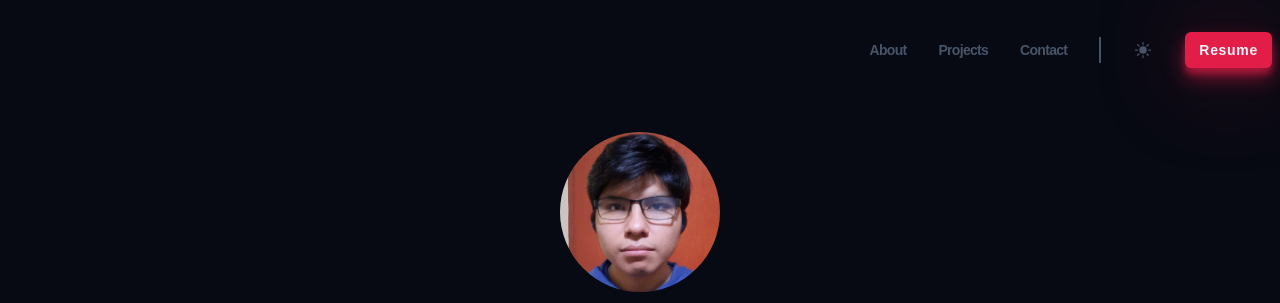
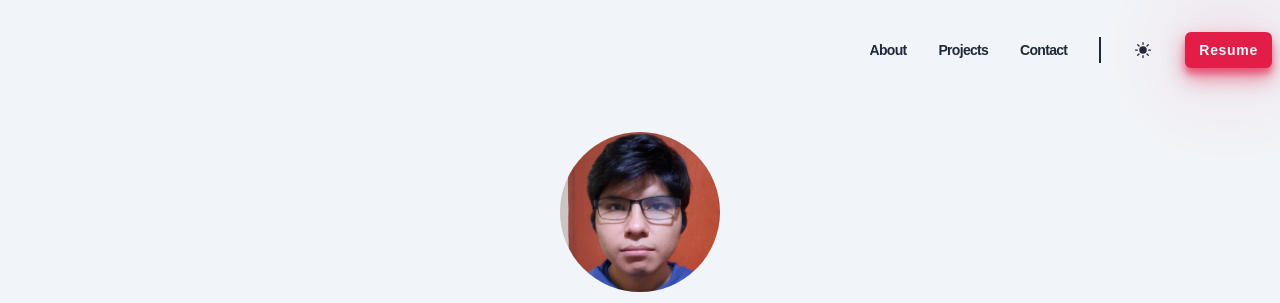
Before and after one commit to Linen220/portfolio-v1, a website built with Vite: page index.html in a window 1280 px wide. Both pictures are taken after a click on the button 1143 px from the left and 50 px from the top of the page. Shown: the top 303 px of the page. Built offline with nearby package versions, Linux system fonts and the light colour scheme; a web font is replaced by a local one.

Commit message:
feat: add dark mode

```diff
--- a/index.html
+++ b/index.html
@@ -16,7 +16,7 @@
           <li><a class="header__link" href="#contact">Contact</a></li>
           <li class="header__line"></li>
           <li>
-            <button class="header__sun">
+            <button id="theme-toggle" class="header__sun">
               <svg
                 xmlns="http://www.w3.org/2000/svg"
                 viewBox="0 0 24 24"
@@ -49,7 +49,7 @@
           <li class="mobile-nav__link-line">
           </li>
           <li>
-            <button class="mobile-nav__sun">
+            <button id="theme-toggle" class="mobile-nav__sun">
               <svg
                 xmlns="http://www.w3.org/2000/svg"
                 viewBox="0 0 24 24"
--- a/src/main.js
+++ b/src/main.js
@@ -8,6 +8,9 @@ import '../styles/components/contact.css';
 import '../styles/components/footer.css';
 import '../styles/components/mobile-nav.css';
 import '../styles/utils.css';
+
 import mobileNav from './utils/mobile-nav';
+import darkMode from './utils/dark-mode';
 
 mobileNav();
+darkMode();
--- /dev/null
+++ b/src/utils/dark-mode.js
@@ -0,0 +1,31 @@
+
+const darkMode = () => {
+    const themeToggleBtns = document.querySelectorAll('#theme-toggle');
+
+    // State
+    const theme = localStorage.getItem('theme');
+
+    // On mount
+    theme && document.body.classList.add(theme);
+
+
+    // Handlers
+    const handleThemeToggle = () => {
+        // El valor de la clase se elimina pero deja el atributo 'class'
+        document.body.classList.toggle('light-mode');
+
+        if ( document.body.classList.contains('light-mode') ) {
+            localStorage.setItem('theme', 'light-mode');
+        } else {
+            localStorage.removeItem('theme');
+            document.body.removeAttribute('class');
+        }
+    }
+
+    // Events
+    themeToggleBtns.forEach( btn => {
+        btn.addEventListener('click', handleThemeToggle )
+    });
+}
+
+export default darkMode;
--- a/styles/style.css
+++ b/styles/style.css
@@ -39,6 +39,15 @@ html {
     scroll-behavior: smooth;
 }
 
+/* Tema light */
+.light-mode {
+    --clr-light: #070a13;
+    --clr-dark: #f1f5f9;
+    --clr-slate400: #1e293b;
+    --clr-slate600: #1e293b;
+    --clr-slate800: #1e293b;
+}
+
 body {
     font-family: 'General Sans', sans-serif;
     background-color: var(--clr-dark);
--- a/styles/utils.css
+++ b/styles/utils.css
@@ -25,7 +25,7 @@
     text-decoration: none;
     letter-spacing: 0.05em;
     background-color: var(--clr-rose);
-    color: var(--clr-light);
+    color: #f1f5f9;
     padding: 0.5em 1em;
     border-radius: 6px;
 
```
